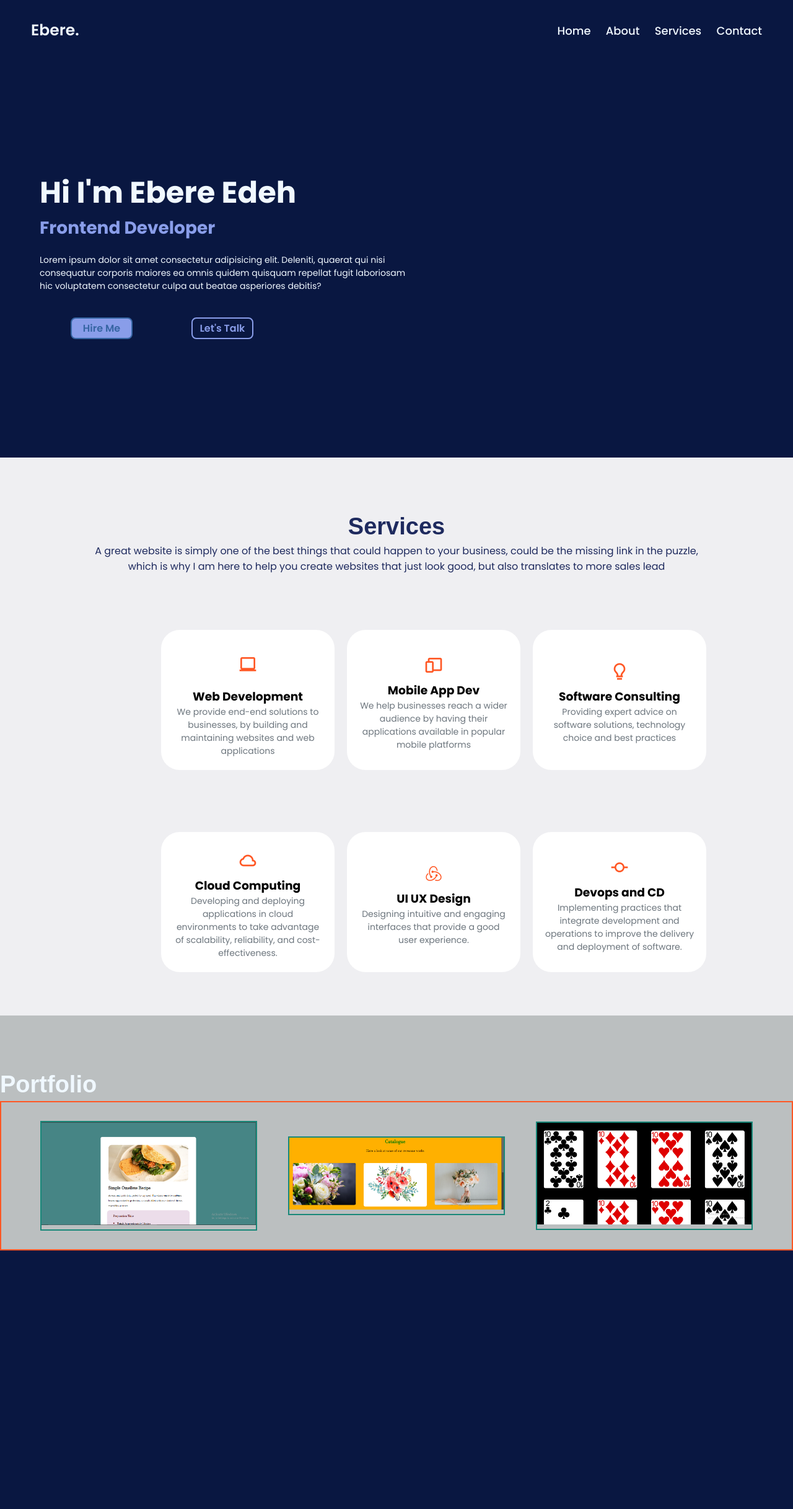
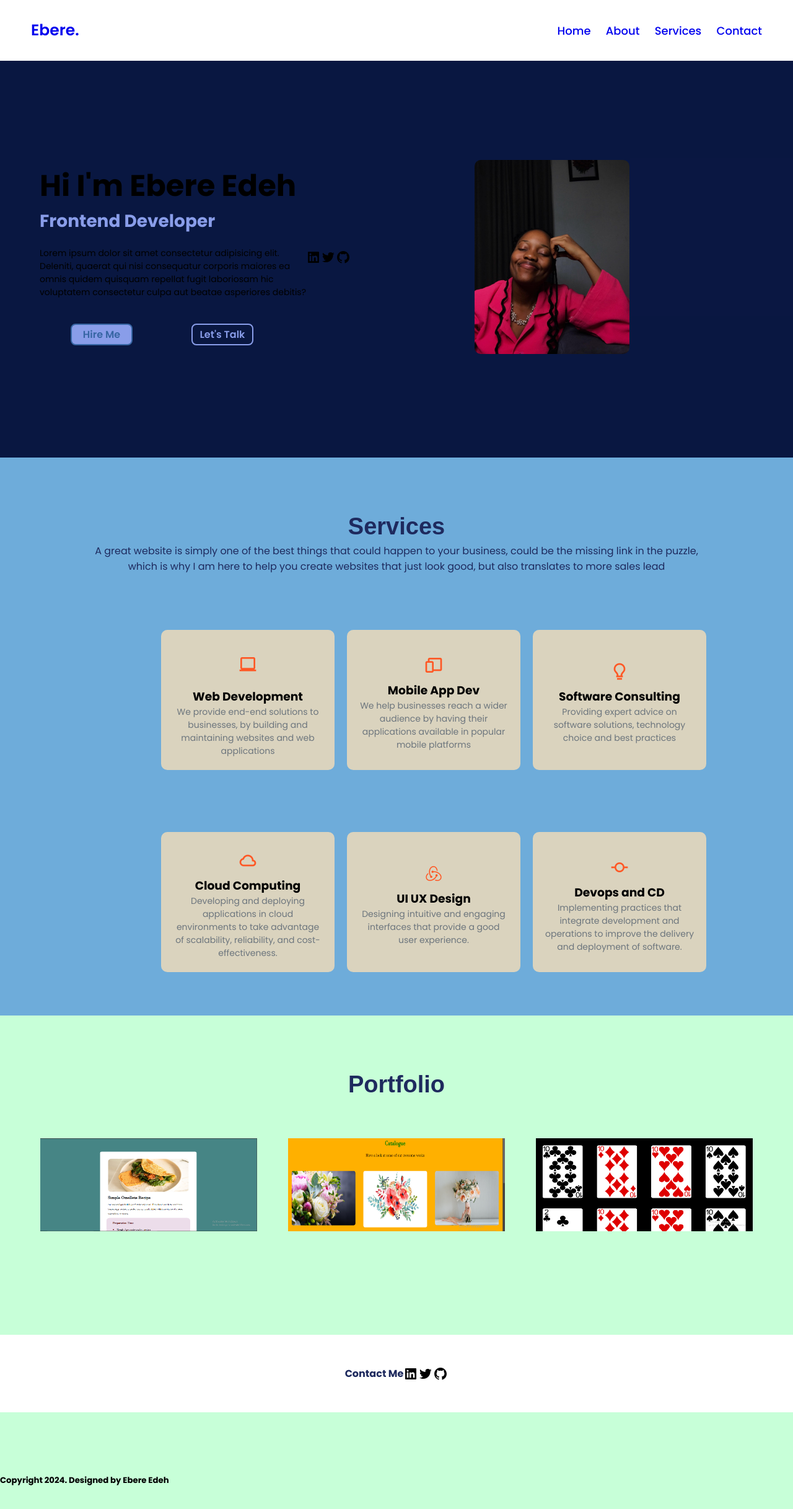
Before and after one commit to Dev-Ebereedeh/Dev-Ebereedeh-First-Portfolio-Website, a plain HTML site: page index.html in a window 1280 px wide. Shown: the whole page at 62% size. Before the commit the page ends 2017 px from the top, so only its background shows below. Drawn offline with nearby package versions, Linux system fonts and the light colour scheme.

Commit message:
updated contact page

```diff
--- a/index.html
+++ b/index.html
@@ -27,10 +27,6 @@
 
     </header>
 
-    <div class="background-container">
-        <img src="./img portfolio.jpg" alt="backgroundphoto">
-
-    </div>
 
     <section class="home">
         <div class="home-content">
@@ -45,13 +41,24 @@
             </div>
        </div>
 
-       <div class="linkout">
-        <a href="#"><box-icon name='facebook-square' type='logo' ></box-icon></a>
-        <a href="#"><box-icon name='twitter' type='logo' ></box-icon></a>
-        <a href="#"><box-icon name='linkedin' type='logo' ></box-icon></a>
+        <div class="linkout">
+           <div id="contacticons">
+             <img src="./images/bxl-linkedin-square.svg" alt="linkedin Account">
+           </div>
+          <div id="contacticons">
+             <img src="./images/bxl-twitter.svg" alt="Twitter Account">
+           </div>
+          <div id="contacticons">
+             <img src="./images/bxl-github.svg" alt="Github Account">
+            </div>
+       </div>
 
+       <div class="imagectn">
+          <div id="profilep">
+             <img src="./images/7C6BFF1E-3266-4A5F-AC95-CA866D971F41 (1).JPG" alt="Profile photo">
+         </div>
 
-       </div>
+        </div>
     </section>
 
     <section>
@@ -111,19 +118,45 @@
 
             <div class="imgctntwo">
                 <div id="imagep">
-                    <img src="./OMELLETTE IMAGE.png" alt="">
+                    <img src="./images/OMELLETTE IMAGE.png" alt="Frontend Mentor Recipe Page">
                 </div>
                 <div id="imagep">
-                    <img src="./FLOWER IMAGE.png" alt="">
+                    <img src="./images/FLOWER IMAGE.png" alt="Amazing Florist">
                 </div>
                 <div id="imagep">
-                    <img src="./deck IMAGE.png" alt="">
+                    <img src="./images/deck IMAGE.png" alt="Deck of cards">
                 </div>
             </div>
 
 
-    </section>
 
+
+          <section class="contactme">
+            <div>
+                <h4>
+                Contact Me
+               </h4>
+           </div>
+
+              <div id="contacticon">
+                <img src="./images/bxl-linkedin-square.svg" alt="linkedin Account">
+              </div>
+              <div id="contacticon">
+                <img src="./images/bxl-twitter.svg" alt="Twitter Account">
+              </div>
+              <div id="contacticon">
+                <img src="./images/bxl-github.svg" alt="Github Account">
+             </div>
+
+            </section>
+            <section class="foter">
+                <footer>
+                   <h5>
+                    Copyright  2024. Designed by Ebere Edeh
+                  </h5>
+                </footer>
+
+            </section>
     </section>
 
 </body>
--- a/style.css
+++ b/style.css
@@ -8,9 +8,11 @@
     font-family: 'poppins' ,sans-serif;
 }
 
-body{
-    color: aliceblue;
+.home{
+
     background-color: #010f3bf6;
+    width: 100%vw;
+    height: 100vh;
 
 
 
@@ -19,7 +21,7 @@ header{
     position: sticky;
     top: 0;
     /* border: 2px solid; color: #6c757d; */
-    z-index: 10;
+    z-index: 30;
     display: flex;
     flex-direction: row;
     align-items: center;
@@ -28,13 +30,11 @@ header{
     padding-block: 30px;
 
 }
-.navbar{
-    /* background-color: #cdc2a5; */
-    }
+
 
 .logo{
     font-size: 25px;
-    color: aliceblue;
+    /* color: aliceblue; */
     text-decoration: none;
     font-weight: 600;
     margin-left: 50px;
@@ -43,7 +43,7 @@ header{
 
 #navlink a{
     font-size: 18px;
-    color: aliceblue;
+    /* color: aliceblue; */
     text-decoration: none;
     font-weight: 500;
     margin-left: 20px;
@@ -141,51 +141,53 @@ header{
 
 }
 
-/* .linkout{
-    position: absolute;
-    width: 200px;
-    border-bottom: 70px;
-    background-color: darkgoldenrod;
-    border: 2px solid; color: azure;
-}
 
-.linkout a{
-    display: inline-flex;
-    align-content: flex-end;
-    width: 40px;
-    height: 40px;
-    border-radius: 8px;
-    background-color: transparent;
-
-} */
-
-
-.background-container {
+.linkout {
     display: flex;
-    justify-content: flex-end;
-    /* align-items: flex-end; */
-    width: 1450px;
-    /* height: 1200px; */
-
-    position: absolute;
-    background-image: url('img\ portfolio.jpg') no repeat;
-    /* background-size: auto; */
-    /* background-position : center; */
+    justify-items: flex-start;
+    align-items: flex-end;
+    border: 2px solid color black;
 
 }
 
-.background-container img{
+#contacticons {}
+
+.imagectn{
+    display: flex;
+    justify-content: flex-end;
+    align-items: center;
+    /* border: 2px solid blanchedalmond; */
+    padding-inline-start: 200px;
+
+}
+
+#profilep > img{
+
+    height: 100%;
+    width: 100%;
+    border-radius: 10px;
+
+
+}
+
+#profilep{
+width: 250px;
+margin-right: 200px;
+
+}
+
+/* .background-container img{
     border-radius: 50px;
     border-style: hidden;
     /* margin-left: 20px; */
-    width: 70%vw;
+    /* width: 70%vw;
     margin-top: 380px;
-    display: none;
+    display: none; */ */
     /* tran    /* height: fit-content;
 sform: rotate(270deg); */
     /* transform: skew(20deg, 20deg); */
-    width: 100%vw;
-    /* height: 100%vh; */
+    /* width: 100%vw;
+    height: 100%vh; */
 }
 
 .background-container :hover {
@@ -197,16 +199,9 @@ sform: rotate(270deg); */
 /* CSS STYLESHEET FOR PORTFOLIO PAGE */
 
 .service{
-    background-color: #efeff2;
+    background-color: #6eacda;
     width: 100%vw;
-    color: #1e2a5e; */
-    display: flex;
-    justify-content: center;
-    align-items: center;
-    /* background-color: aqua; */
-
-
-
+    color: #1e2a5e;
 }
 
 .intro{
@@ -260,14 +255,14 @@ sform: rotate(270deg); */
     margin-left: 80px;
     /* border: 2px solid; color #1e2a5e; */
     padding: 20px;
-    border-radius: 30px;
+    border-radius: 10px;
     display: flex;
     flex-direction: column;
     justify-content: center;
     align-items: center;
-    background: #fff;
+    background: #dad3be;
     margin: 50px, 4px;
-    box-shadow: 0px, 15px, 30px rgba(0, 0, 0, 0.1px);
+    box-shadow: 0px, 15px, 30px rgba (0, 0, 0, 0.3px);
     margin-bottom: 70px;
 }
 
@@ -278,6 +273,7 @@ sform: rotate(270deg); */
     color: #ff5724;
     font-size: 2rem;
     margin: 10px;
+    z-index: 20;
 }
 .card i:hover {
     color: #1e2a5e;
@@ -303,7 +299,8 @@ sform: rotate(270deg); */
 
 .myportfolio {
     width: 100vw;
-    background-color: #bbbfc0;
+    height: 1000px;
+    background-color: #c7ffd8;
 }
 
 .myportfolio h2 {
@@ -311,11 +308,13 @@ sform: rotate(270deg); */
     padding-top: 90px;
     padding-bottom: 5px;
     font-family: Arial, Helvetica, sans-serif;
+    color: #1e2a5e;
+    text-align: center;
 }
 
 .imgctntwo {
     display: flex;
-    border: 2px solid #ff5724;
+    /* border: 2px solid #ff5724; */
     justify-content: center;
     align-items: center;
     padding-block: 30px;
@@ -325,13 +324,48 @@ sform: rotate(270deg); */
 
 
 #imagep img{
-    width: 100%;
-    height: 100%;
+    width: 350px;
+    height: 150px;
+    overflow: hidden;
+    /* border-radius: 10px; */
+    border: 3px solid color blue;
 }
 #imagep {
     width: 350px;
-    border: 2px solid; color: #188879;
-
 
 
 }
+
+#imagep:nth-child(even){
+    /* height: fit-content; */
+    padding-block: 30px;
+}
+
+/* Contact Page */
+
+.contactme{
+    background-color: #fff;
+    display: flex;
+
+    justify-content: center;
+    align-content: center;
+    margin-block: 100px;
+    padding-block: 50px;
+    color: #1e2a5e;
+
+#contacticon {
+    display: flex;
+    /* justify-content: center; */
+    align-items: center
+
+}
+
+.foter{
+    background-color: #030716;
+    height: 50px;
+    border: 2px solid blueviolet;
+}
+.footer h5 {
+    text-align: center;
+    border: 2px solid color #000;
+}
```
Also changed, not shown: contact.html (+0 -1 lines), images/7C6BFF1E-3266-4A5F-AC95-CA866D971F41 (1).JPG (renamed from 7C6BFF1E-3266-4A5F-AC95-CA866D971F41 (1).JPG), images/FLOWER IMAGE.png (renamed from FLOWER IMAGE.png), images/IMG-2249.jpg (renamed from IMG-2249.jpg), images/OMELLETTE IMAGE.png (renamed from OMELLETTE IMAGE.png), images/bxl-github.svg (added), images/bxl-linkedin-square.svg (added), images/bxl-twitter.svg (added), images/consultant-services.png (renamed from consultant-services.png), images/deck IMAGE.png (renamed from deck IMAGE.png), images/result.png (added), img portfolio.jpg (deleted), result.png, 1 other file.
